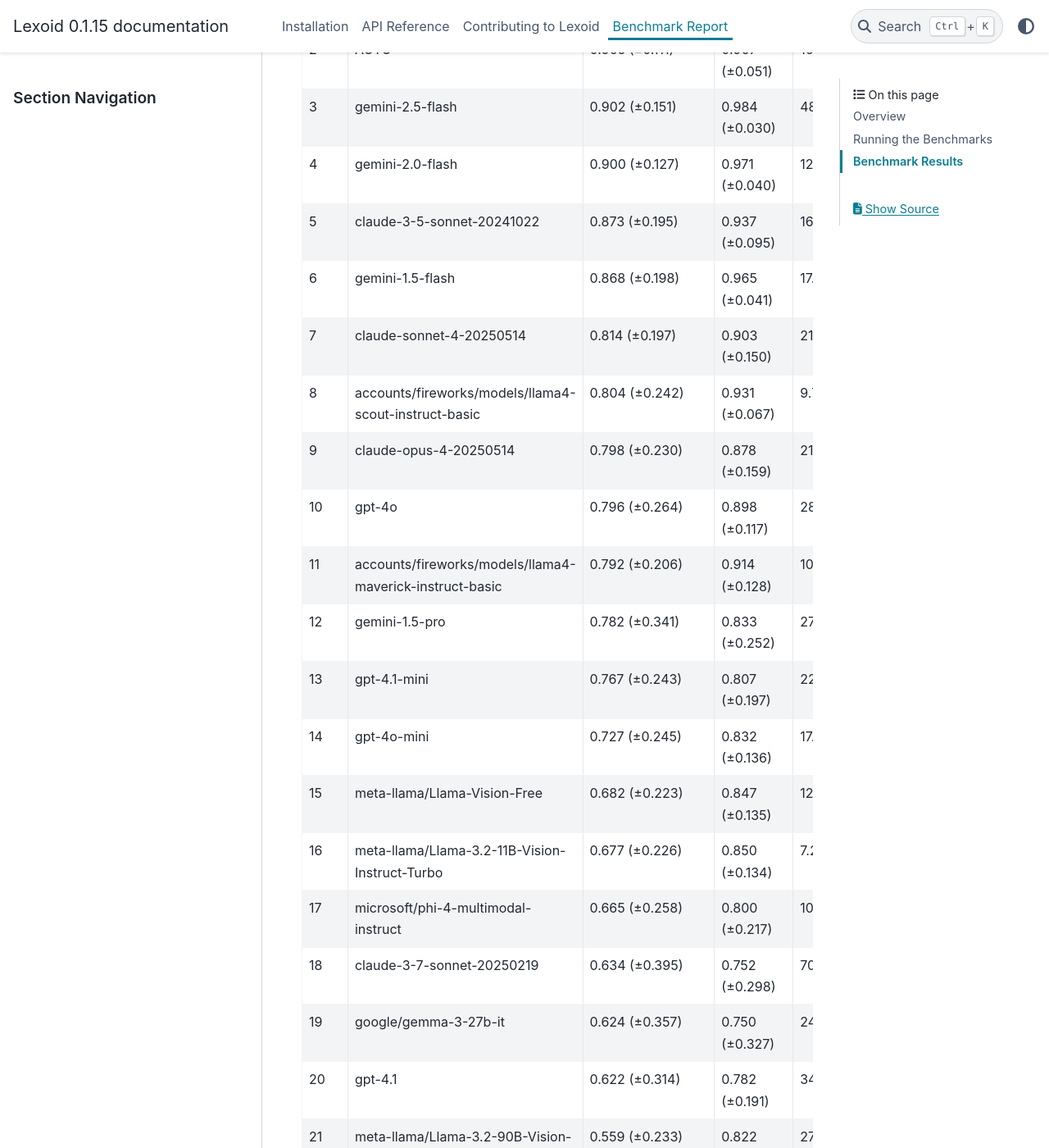
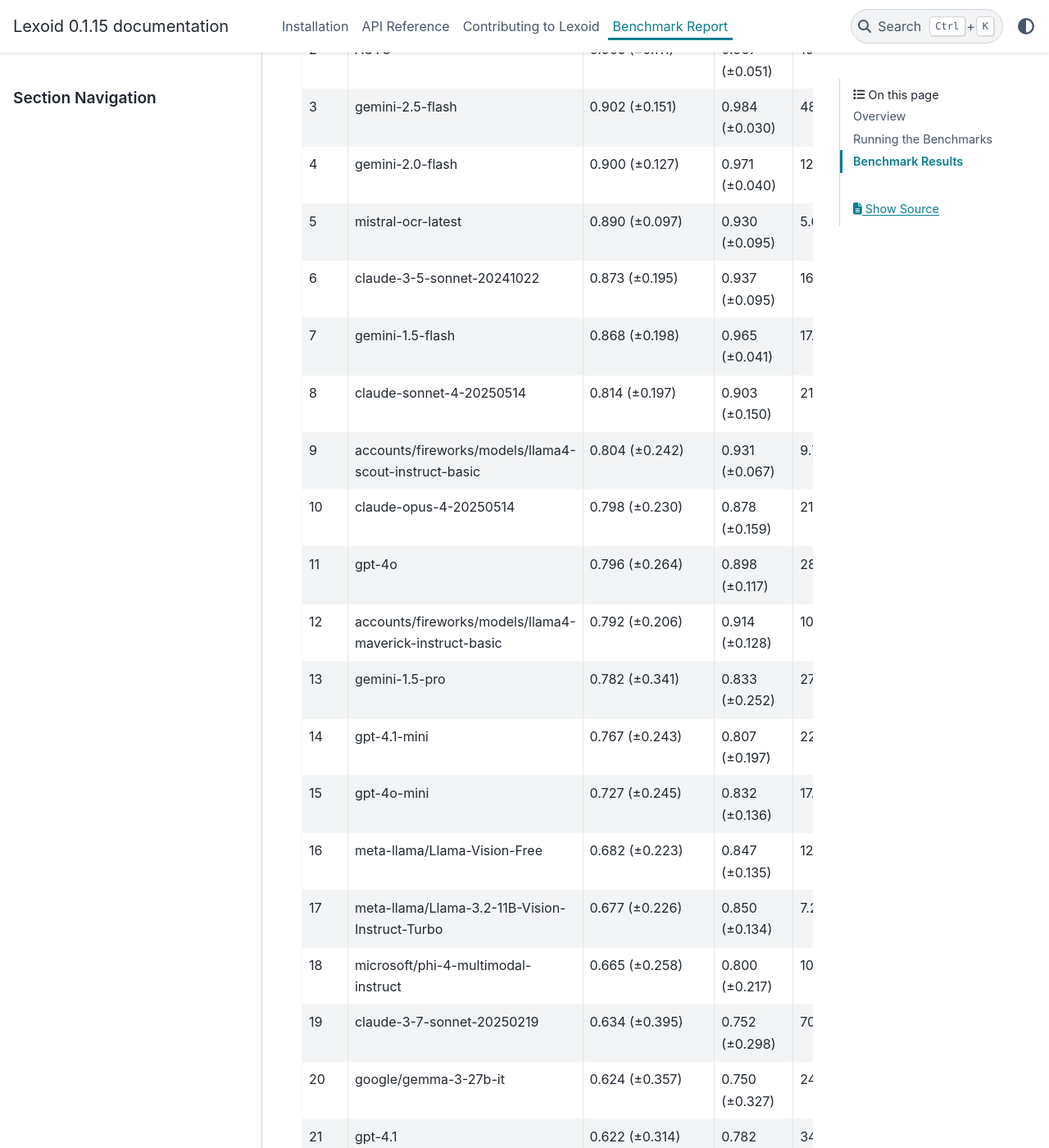
Before and after one commit to oidlabs-com/Lexoid, a Sphinx documentation site: the page built from docs/benchmark.rst, in a window 1280 px wide and 1400 px high, scrolled down 2578 px. Shown: the whole window at 82% size. Built offline with Sphinx 7.4.7 and the PyData theme 0.15.4, drawn with Linux system fonts in a browser that asks for light colours.

Commit message:
Add support for Mistral

```diff
--- a/docs/benchmark.rst
+++ b/docs/benchmark.rst
@@ -113,114 +113,120 @@
      - 12.43
      - 0.00081
    * - 5
+     - mistral-ocr-latest
+     - 0.890 (±0.097)
+     - 0.930 (±0.095)
+     - 5.69
+     - 0.00127
+   * - 6
      - claude-3-5-sonnet-20241022
      - 0.873 (±0.195)
      - 0.937 (±0.095)
      - 16.86
      - 0.01779
-   * - 6
+   * - 7
      - gemini-1.5-flash
      - 0.868 (±0.198)
      - 0.965 (±0.041)
      - 17.19
      - 0.00044
-   * - 7
+   * - 8
      - claude-sonnet-4-20250514
      - 0.814 (±0.197)
      - 0.903 (±0.150)
      - 21.99
      - 0.02045
-   * - 8
+   * - 9
      - accounts/fireworks/models/llama4-scout-instruct-basic
      - 0.804 (±0.242)
      - 0.931 (±0.067)
      - 9.76
      - 0.00087
-   * - 9
+   * - 10
      - claude-opus-4-20250514
      - 0.798 (±0.230)
      - 0.878 (±0.159)
      - 21.01
      - 0.09233
-   * - 10
+   * - 11
      - gpt-4o
      - 0.796 (±0.264)
      - 0.898 (±0.117)
      - 28.23
      - 0.01473
-   * - 11
+   * - 12
      - accounts/fireworks/models/llama4-maverick-instruct-basic
      - 0.792 (±0.206)
      - 0.914 (±0.128)
      - 10.71
      - 0.00149
-   * - 12
+   * - 13
      - gemini-1.5-pro
      - 0.782 (±0.341)
      - 0.833 (±0.252)
      - 27.13
      - 0.01275
-   * - 13
+   * - 14
      - gpt-4.1-mini
      - 0.767 (±0.243)
      - 0.807 (±0.197)
      - 22.64
      - 0.00352
-   * - 14
+   * - 15
      - gpt-4o-mini
      - 0.727 (±0.245)
      - 0.832 (±0.136)
      - 17.20
      - 0.00650
-   * - 15
+   * - 16
      - meta-llama/Llama-Vision-Free
      - 0.682 (±0.223)
      - 0.847 (±0.135)
      - 12.31
      - 0.00000
-   * - 16
+   * - 17
      - meta-llama/Llama-3.2-11B-Vision-Instruct-Turbo
      - 0.677 (±0.226)
      - 0.850 (±0.134)
      - 7.23
      - 0.00015
-   * - 17
+   * - 18
      - microsoft/phi-4-multimodal-instruct
      - 0.665 (±0.258)
      - 0.800 (±0.217)
      - 10.96
      - 0.00049
-   * - 18
+   * - 19
      - claude-3-7-sonnet-20250219
      - 0.634 (±0.395)
      - 0.752 (±0.298)
      - 70.10
      - 0.01775
-   * - 19
+   * - 20
      - google/gemma-3-27b-it
      - 0.624 (±0.357)
      - 0.750 (±0.327)
      - 24.51
      - 0.00020
-   * - 20
+   * - 21
      - gpt-4.1
      - 0.622 (±0.314)
      - 0.782 (±0.191)
      - 34.66
      - 0.01461
-   * - 21
+   * - 22
      - meta-llama/Llama-3.2-90B-Vision-Instruct-Turbo
      - 0.559 (±0.233)
      - 0.822 (±0.119)
      - 27.74
      - 0.01102
-   * - 22
+   * - 23
      - ds4sd/SmolDocling-256M-preview
      - 0.486 (±0.378)
      - 0.583 (±0.355)
      - 108.91
      - 0.00000
-   * - 23
+   * - 24
      - qwen/qwen-2.5-vl-7b-instruct
      - 0.469 (±0.364)
      - 0.617 (±0.441)
--- a/pyproject.toml
+++ b/pyproject.toml
@@ -30,6 +30,7 @@
 together = "^1.4.0"
 openpyxl = "^3.1.5"
 pptx2md = "^2.0.6"
+mistralai = "^1.8.2"
 anthropic = "^0.55.0"
 transformers = "^4.51.3"
 torch = "^2.7.0"
```
Also changed, not shown: README.md (+20 -19 lines), 7 other files.
